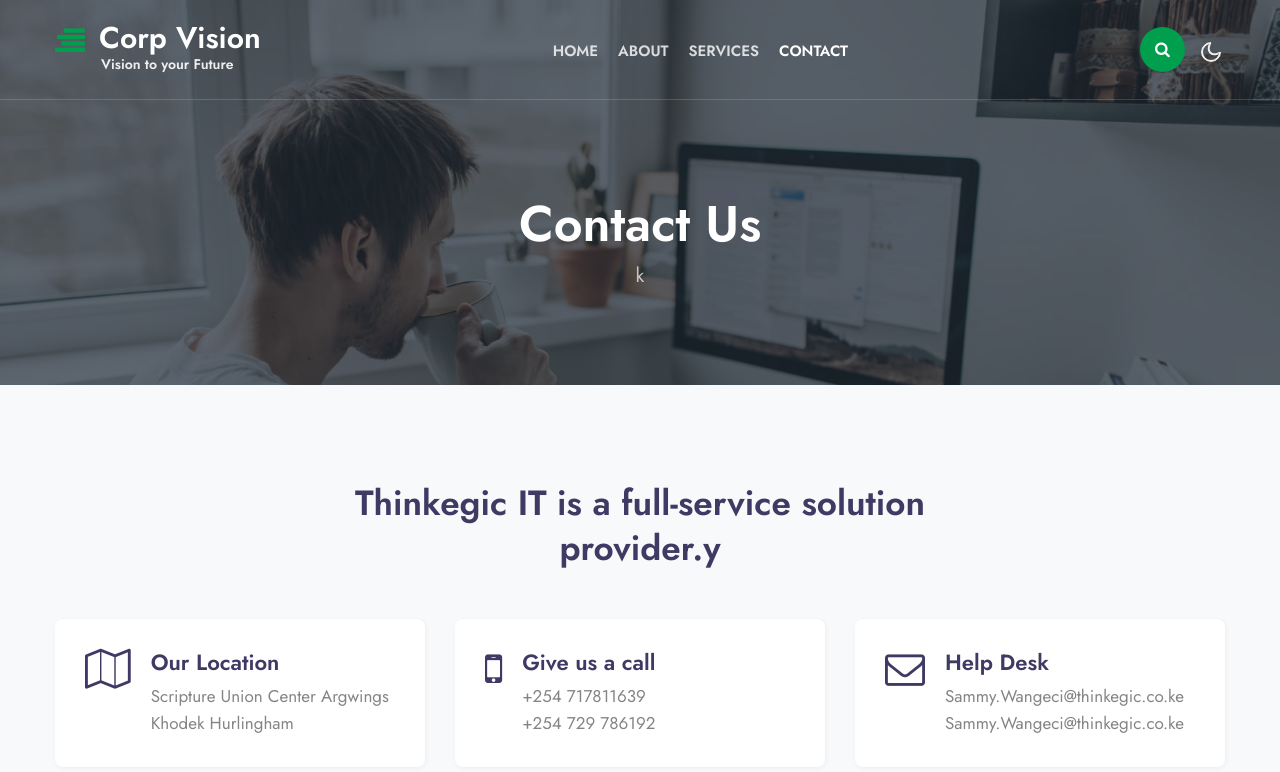
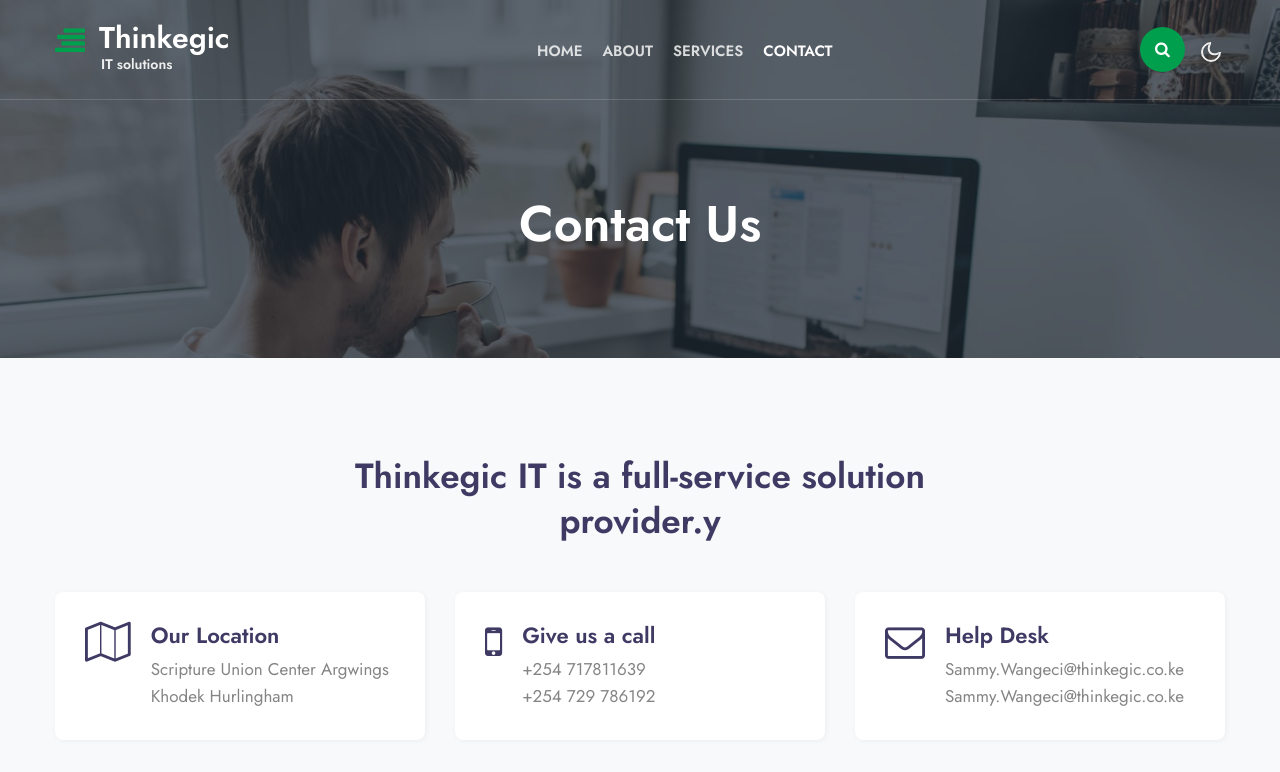
Before and after one commit to infosecmentor/think, a plain HTML site: page contact.html in a window 1280 px wide. Shown: the top 772 px of the page. Drawn offline with Linux system fonts and the light colour scheme; a script that the page names is missing.

Commit message:
contact page

```diff
--- a/contact.html
+++ b/contact.html
@@ -23,7 +23,7 @@
       <nav class="navbar navbar-expand-lg navbar-dark stroke">
         <h1>
           <a class="navbar-brand" href="index.html">
-            <span class="fa fa-align-right"></span> Corp Vision <span class="logo">Vision to your Future</span></a>
+            <span class="fa fa-align-right"></span> Thinkegic<span class="logo">IT solutions</span></a>
         </h1>
 
         <!-- if logo is image enable this
@@ -96,7 +96,7 @@
     <div class="breadcrumb-bg breadcrumb-bg-about py-5">
         <div class="container py-lg-5 py-md-4">
             <h2 class="title pt-md-5 pt-4">Contact Us</h2>
-            <p class="inner-page-para mt-2">k</p>
+            <p class="inner-page-para mt-2"></p>
         </div>
         <div class="hero-overlay"></div>
     </div>
```
